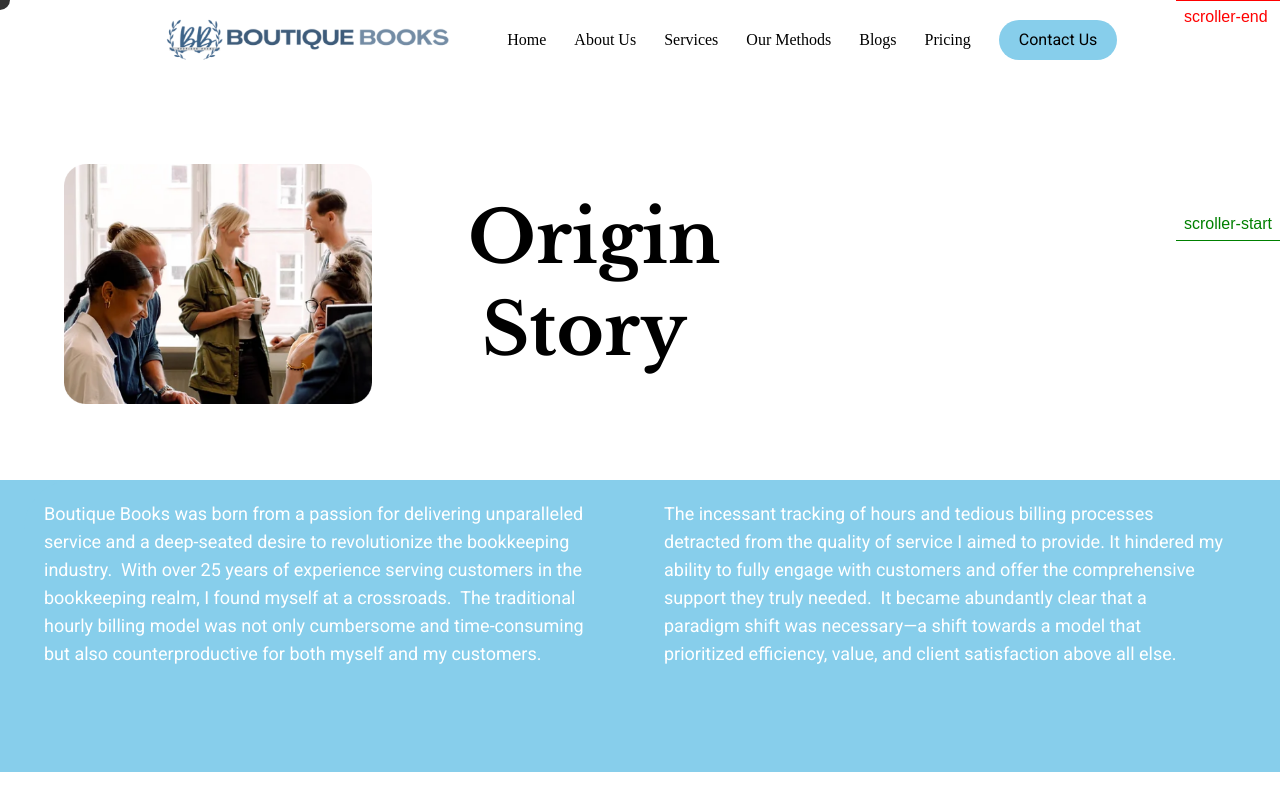
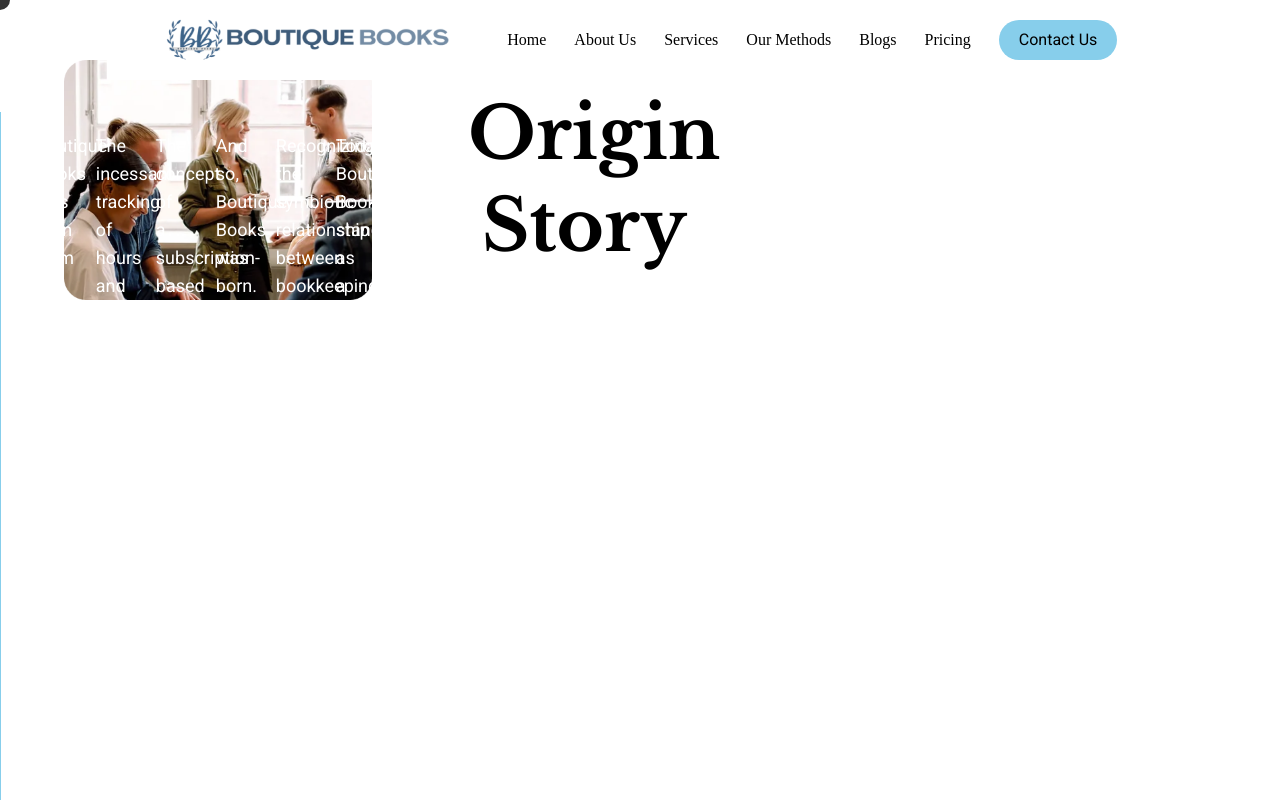
Before and after one commit to NikhilMourya/Boutique-Books, a React (Vite) app: page /about-us in a window 1280 px wide. Shown: the top 800 px of the page. Built offline with nearby package versions, Linux system fonts and the light colour scheme; a web font is replaced by a local one.

Commit message:
update on abot page

```diff
--- a/src/components/layouts/Footer.jsx
+++ b/src/components/layouts/Footer.jsx
@@ -56,7 +56,7 @@ export default function Footer() {
   });
 
   return (
-    <footer className="bg-primary grid gap-y-6 pb-8">
+    <footer className="bg-primary grid gap-y-6 pb-8 relative z-50">
       <div className="grid grid-cols-1 justify-center sm:w-9/12 mx-auto sm:grid-cols-2 md:grid-col-3 lg:grid-cols-4 md:justify-evenly gap-y-6 py-16">
         <div className="flex md:-mt-5">
           <img src={Logo} width={150} className="mx-auto" />
--- a/src/components/layouts/Header.jsx
+++ b/src/components/layouts/Header.jsx
@@ -109,7 +109,7 @@ export default function Header() {
   }, [isOpen]);
 
   return (
-    <div className="fixed center top-0 z-20 w-full">
+    <div className="fixed center top-0 z-50 w-full">
       <header className="relative bg-white w-10/12 flex items-center justify-between px-4 md:px-14 py-2 ">
         <Link to={'/'}>
           <img src={MainLogo} className="h-16 relative z-20" />
--- a/src/page/AboutPage.jsx
+++ b/src/page/AboutPage.jsx
@@ -87,21 +87,24 @@ export default function AboutPage() {
           start: 'top 60%',
           end: () => `+=${getScrollAmount() * -1}`,
           pin: true,
-          // pinSpacing:true,
-          scrub: 2,
+          pinSpacing:true,
+          scrub: 1,
           invalidateOnRefresh: true
         }
       })
+
       t1.to(paras, {
         x: getScrollAmount,
-        duration: 1,
         ease: 'none'
       })
+
+      // t1.to('#top-sec', {
+      //   position: 'relative',
+      // })
 
       let t2 = gsap.timeline({
         scrollTrigger: {
           trigger: '.about-value',
-          markers: true,
           start: 'top 30%',
           end: 'top 0%',
           scrub: 3,
@@ -110,12 +113,12 @@ export default function AboutPage() {
 
       t2.from('.title-container', {
         opacity: 0,
-        translateY:'70%'
+        translateY: '70%'
       })
       t2.from('.title-container1', {
-        translateY:"70%",
+        translateY: "70%",
         opacity: 0,
-        delay:2,
+        delay: 2,
       })
 
 
@@ -126,13 +129,15 @@ export default function AboutPage() {
   }, [])
 
   return (
-    <main className="py-24 pt-36 bg-white">
-      <section id='top-sec' className="my-5 container mx-auto flex flex-col-reverse lg:flex-row gap-y-10 md:gap-x-24 lg:px-16 items-center">
+    <main className="pt-28 bg-white">
+      <section id='top-sec' className="z-10 fixed top-10 w-full my-5 container mx-auto flex flex-col-reverse lg:flex-row gap-y-10 md:gap-x-24 lg:px-16 items-center">
         <img src={AboutImg} className='h-60 w-auto' alt="" />
         <H1 className="font-primary lg:text-7xl flex lg:flex-col space-x-3 lg:-space-x-5 gap-y-5">
           <span className='font-primary'>Origin</span> <span className='font-primary'>Story</span>
         </H1>
       </section>
+
+      <div className='relative z-20' >
         <div className='horizontal-para-wrapper bg-primary'>
           <div className="lg:ml-20 lg:rounded-tl-[50px] bg-primary  flex gap-5 horizontal-para" >
             {paras.map((para, index) => (
@@ -142,7 +147,9 @@ export default function AboutPage() {
             ))}
           </div>
         </div>
-      <section className="bg-primary py-40 px-5 md:px-24 text-white about-value" >
+      </div>
+
+      <section className="z-20 relative bg-primary py-40 px-5 md:px-24 text-white about-value" >
         <div >
           <div className='title-container'>
             <H1 className={'my-14 font-primary'} >Our Core Values</H1>
@@ -173,7 +180,7 @@ export default function AboutPage() {
           </div>
         </div>
       </section>
-      <section className="container mx-auto lg:px-16 my-10">
+      <section className="z-20 relative container mx-auto lg:px-16 py-16 bg-white">
         <H1 className={'font-primary'}>Meet the team</H1>
         <div className="flex flex-col-reverse lg:flex-row gap-x-20 gap-y-10 items-center justify-between pt-10">
           <div className="w-full flex flex-col border-t border-b">
```
Lines whose indentation alone changed are shown as unchanged.
